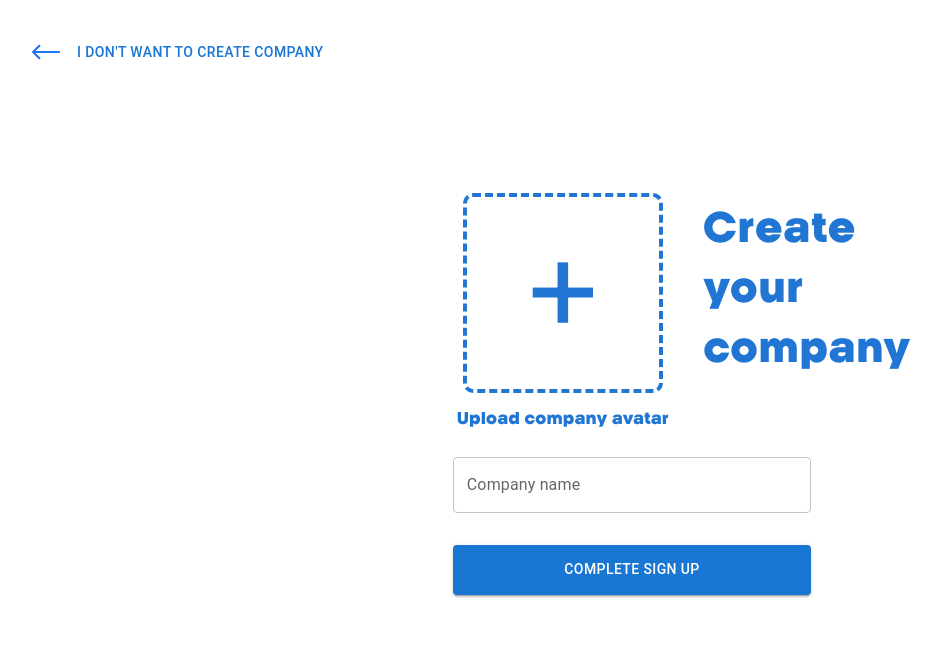
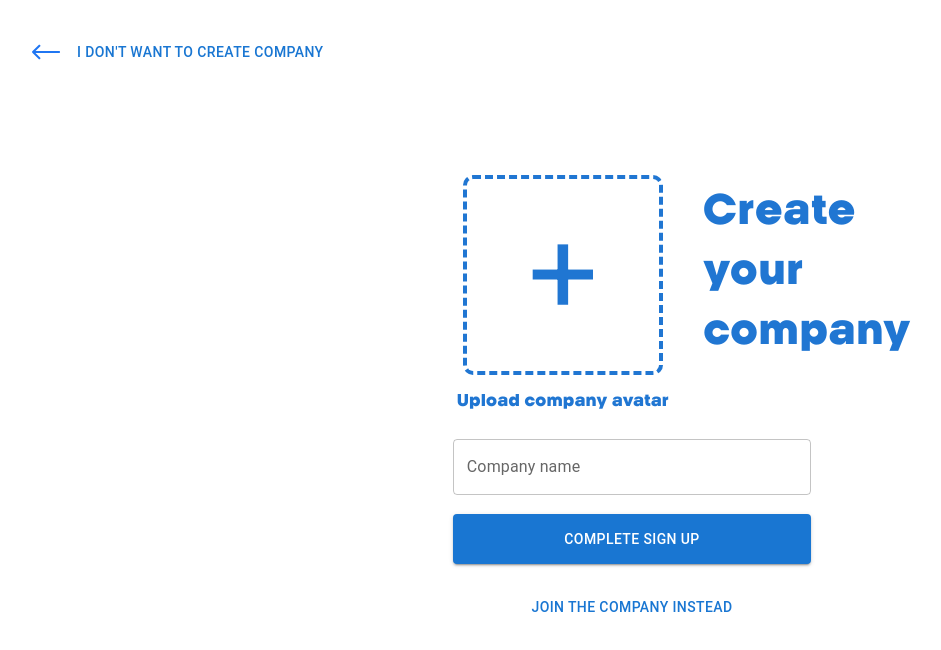
Before and after one commit to RoastedPikachu/Agora_Project, a Next.js app: page /createCompany in a window 1280 px wide. Shown: the top 650 px of the page, without its empty margins (8-949 px from the left). Built offline with nearby package versions, Linux system fonts and the light colour scheme.

Commit message:
Добавил новую страницу для входа в существующую компанию
Также добавил кнопку редиректа на эту страницу на страницу создания компании

```diff
--- a/src/app/createCompany/page.tsx
+++ b/src/app/createCompany/page.tsx
@@ -5,6 +5,7 @@ import Button from "@mui/material/Button";
 import TextField from "@mui/material/TextField";
 
 import GoBackButton from "@/shared/GoBackButton";
+import Link from "next/link";
 
 const Page = () => {
     const [companyAvatar, setCompanyAvatar] = useState("");
@@ -14,10 +15,10 @@ const Page = () => {
     }
 
     return (
-        <main className="relative flex justify-center items-center w-full h-[100vh]">
+        <main className="relative flex flex-col justify-center items-center w-full h-[100vh]">
             <GoBackButton designation={"/signUp"} buttonText={"I don't want to create company"}/>
 
-            <form className="grid justify-items-center grid-rows-5 gap-y-[25px] w-[40%] max-w-[750px] h-auto">
+            <form className="grid justify-items-center grid-rows-[5] gap-y-[25px] w-[40%] max-w-[750px] h-auto">
                 <div className="relative flex items-center row-span-3 w-[calc(70%+40px)] h-auto">
                     <div className="relative flex w-[260px]">
                         <div className="relative px-[20px] w-full h-auto">
@@ -46,6 +47,10 @@ const Page = () => {
 
                 <Button variant="contained" className="credentialsAuthMUIButton mt-[-5px]">Complete sign up</Button>
             </form>
+
+            <Link href="/joinTheCompany" className="mt-[25px]">
+                <Button variant="text">Join the company instead</Button>
+            </Link>
         </main>
     );
 };
--- /dev/null
+++ b/src/app/joinTheCompany/page.tsx
@@ -0,0 +1,16 @@
+import React from 'react';
+import GoBackButton from "@/shared/GoBackButton";
+
+const Page = () => {
+    return (
+        <main className="relative flex justify-center items-center w-full h-[100vh]">
+            <GoBackButton designation={"/signUp"} buttonText={"I don't want to join the company"}/>
+
+            <form className="grid justify-items-center grid-rows-5 gap-y-[25px] w-[40%] max-w-[750px] h-auto">
+                <h2 className="text-[#2076d2] text-[2.375rem] mmedium:text-[2.25rem] msmall:text-[2.125rem] text-center font-bold">Join the company</h2>
+            </form>
+        </main>
+    );
+};
+
+export default Page;
```
